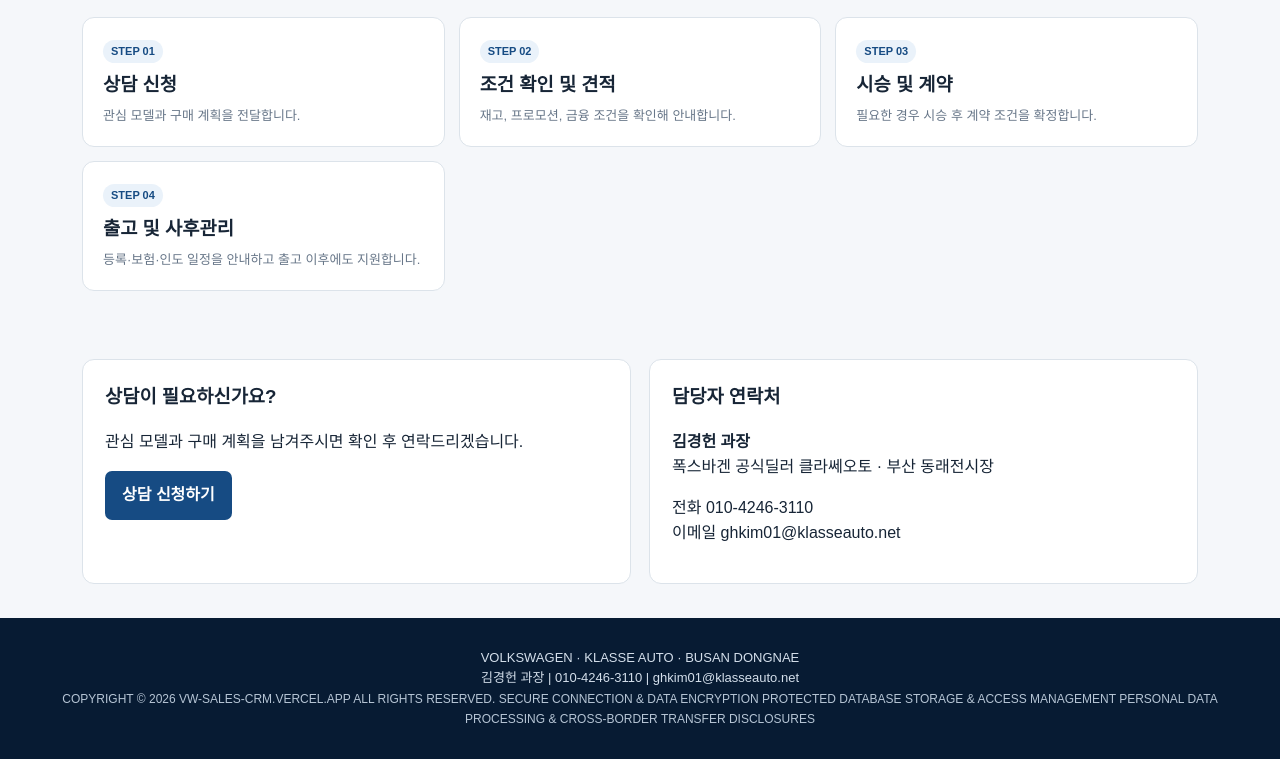
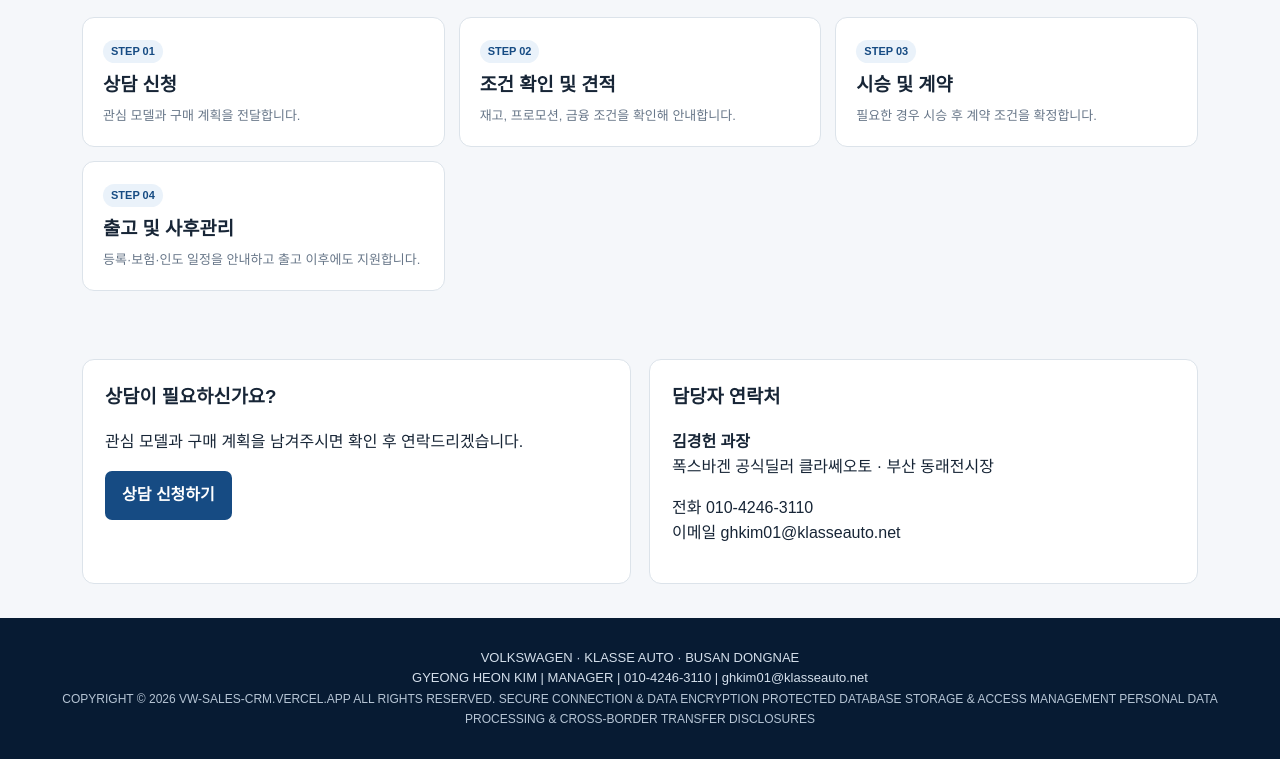
Before and after one commit to dlsldptmxk-cloud/vw-sales-crm, a plain HTML site: page index.html in a window 1280 px wide. Shown: the part 1350-2109 px from the top of the page. Drawn offline with Linux system fonts and the light colour scheme.

Commit message:
Update index.html

```diff
--- a/index.html
+++ b/index.html
@@ -93,7 +93,7 @@ form .grid{display:grid;grid-template-columns:1fr 1fr;gap:12px}.field{margin:12p
   <p class="note">실제 운영 전에는 서버 DB, 관리자 로그인, 담당자 알림, 개인정보 처리방침 및 안전한 전송(HTTPS)을 연결해야 합니다.</p>
 </section>
 </main>
-<footer>VOLKSWAGEN · KLASSE AUTO · BUSAN DONGNAE<br>김경헌 과장 | 010-4246-3110 | ghkim01@klasseauto.net<br><span class="note" style="color:#b6c5d5">
+<footer>VOLKSWAGEN · KLASSE AUTO · BUSAN DONGNAE<br>GYEONG HEON KIM | MANAGER | 010-4246-3110 | ghkim01@klasseauto.net<br><span class="note" style="color:#b6c5d5">
 COPYRIGHT © 2026 VW-SALES-CRM.VERCEL.APP ALL RIGHTS RESERVED.
 SECURE CONNECTION & DATA ENCRYPTION
 PROTECTED DATABASE STORAGE & ACCESS MANAGEMENT
```
